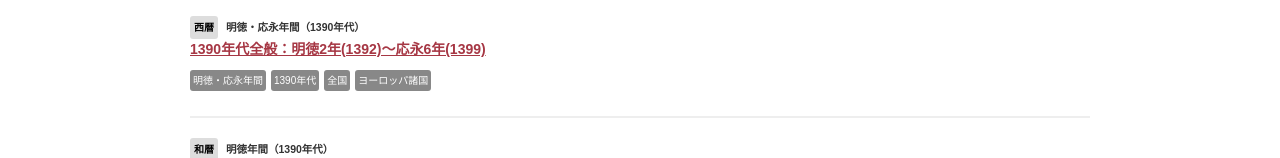
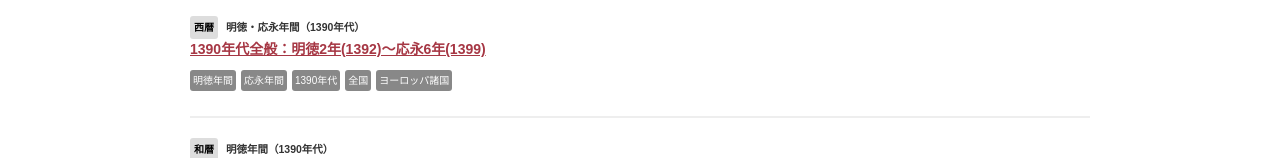
Before and after one commit to ryo-i/dai-sengoku-nenpyo, a Next.js app: page / in a window 1280 px wide. Shown: the part 532-690 px from the top of the page. Built offline with nearby package versions, Linux system fonts and the light colour scheme.

Commit message:
和暦の複数タグ対応 #3

```diff
--- a/components/InnerIndex.tsx
+++ b/components/InnerIndex.tsx
@@ -95,7 +95,7 @@ const Section = styled.section`
           .artist a {
             color: #666;
           }
-          .tab-area a,
+          .tag-area a,
           .format a ${tagStyle}
         }
       }
@@ -203,16 +203,62 @@ function InnerIndex() {
   }, [router, queryParam, categoryName]);
 
 
-  // Influence Array
-  function InfluenceArray (props) {
+  // Desplay error
+  const desplayError = (props, key) => {
     if (error) {
-      return <p>エラー: {error.influence}</p>;
-    } else if (props.influence === '-' || props.influence === '') {
+      return <p>エラー: {error[key]}</p>;
+    } else if (props[key] === '-' || props[key] === '') {
       return null;
-    } else if (!props.influence) {
+    } else if (!props[key]) {
       return <p>読み込み中...</p>;
     }
+  };
 
+
+  // Wa Year Tag
+  function WaYearTag (props) {
+    desplayError(props, "waYear");
+
+    return (
+      <span className="wa-area">
+        <Link href={
+          isCategory ?
+          hierarchy + "category/" + props.path + "?waYear=" + props.waYear :
+          hierarchy + "?waYear=" + props.waYear
+        }>
+          <a className="waYear">{props.waYear + props.waYearUnit}</a>
+        </Link>
+      </span>
+    );
+  }
+
+
+  // Wa Gengo Tag
+  function WaGengoTag (props) {
+    desplayError(props, "waGengo");
+    const resultArray = getDividedArray(props.waGengo);
+
+    return (
+      <>
+        {resultArray.map((data, index) =>
+          <span className="wa-area" key={index}>
+              <Link href={
+                isCategory ?
+                hierarchy + "category/" + props.path + "?waGengo=" + data :
+                hierarchy + "?waGengo=" + data
+              }>
+                <a className="waGengo">{data + props.waYearUnit}</a>
+              </Link>
+          </span>
+        )}
+      </>
+    );
+  }
+
+
+  // Influence Tag
+  function InfluenceTag (props) {
+    desplayError(props, "influence");
     const resultArray = getDividedArray(props.influence);
 
     return (
@@ -263,28 +309,22 @@ function InnerIndex() {
                   </Link>
                 </dt>
                 <dd>
-                  <p className="tab-area">
-                    <span className="wa-area">
-                      {data.waYear ?
-                        <Link href={
-                          isCategory ?
-                          hierarchy + "category/" + data.path + "?waYear=" + data.waYear :
-                          hierarchy + "?waYear=" + data.waYear
-                        }>
-                          <a className="waYear">{data.waYear + data.waYearUnit}</a>
-                        </Link> :
-                        <Link href={
-                          isCategory ?
-                          hierarchy + "category/" + data.path + "?waGengo=" + data.waGengo :
-                          hierarchy + "?waGengo=" + data.waGengo
-                        }>
-                          <a className="waGengo">{data.waGengo}</a>
-                        </Link>
-                      }
-                    </span>
+                  <p className="tag-area">
+                    {data.waYearUnit === "年" ?
+                      <WaYearTag
+                        waYear={data.waYear}
+                        waYearUnit={data.waYearUnit}
+                        path={data.path}
+                      /> :
+                      <WaGengoTag
+                        waGengo={data.waGengo}
+                        waYearUnit={data.waYearUnit}
+                        path={data.path}
+                      />
+                    }
                     <span className="ad-area">
                       {
-                      data.adYear ?
+                      data.adYearUnit === "年" ?
                         <Link href={
                           isCategory ?
                           hierarchy + "category/" + data.path + "?adYear=" + data.adYear :
@@ -319,7 +359,7 @@ function InnerIndex() {
                         </Link>
                       }
                     </span>
-                    <InfluenceArray influence={data.influence} />
+                    <InfluenceTag influence={data.influence} path={data.path} />
                   </p>
                 </dd>
               </dl>
--- a/pages/about.tsx
+++ b/pages/about.tsx
@@ -59,7 +59,7 @@ function About() {
                 <h2>進捗</h2>
                 <ul>
                     <li>年月日に単位を追加 <a href="https://github.com/ryo-i/dai-sengoku-nenpyo/issues/2" target="_blank">#2</a></li>
-                    <li>年月日の表示を定型文字ではなくレスポンスに変更 <a href="https://github.com/ryo-i/dai-sengoku-nenpyo/issues/3" target="_blank">#3</a></li>
+                    <li>和暦の複数タグ対応 <a href="https://github.com/ryo-i/dai-sengoku-nenpyo/issues/3" target="_blank">#3</a></li>
                 </ul>
             </section>
             <section>
```
Also changed, not shown: 1 other file (tests, documents, lock files or other folders).
